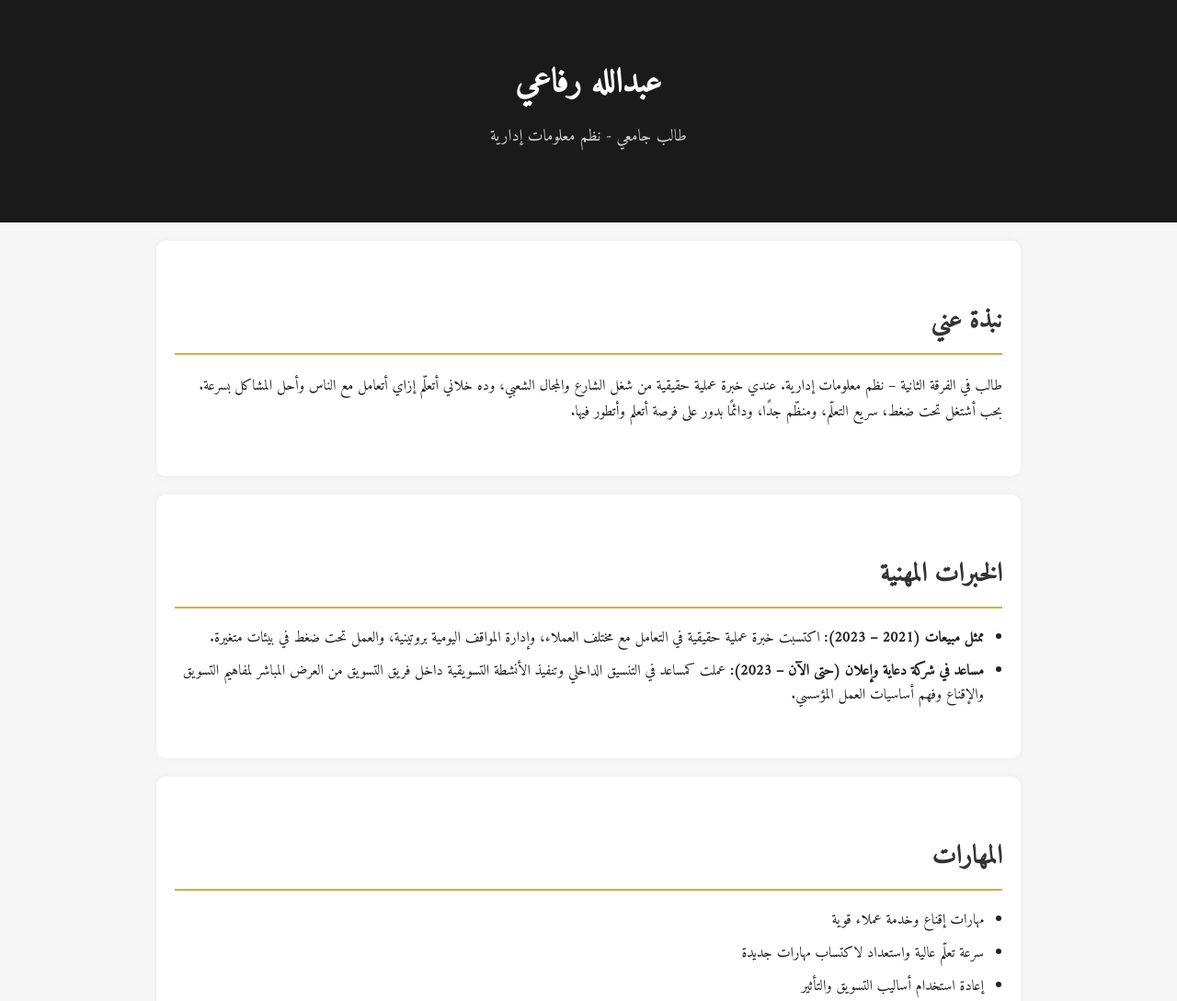
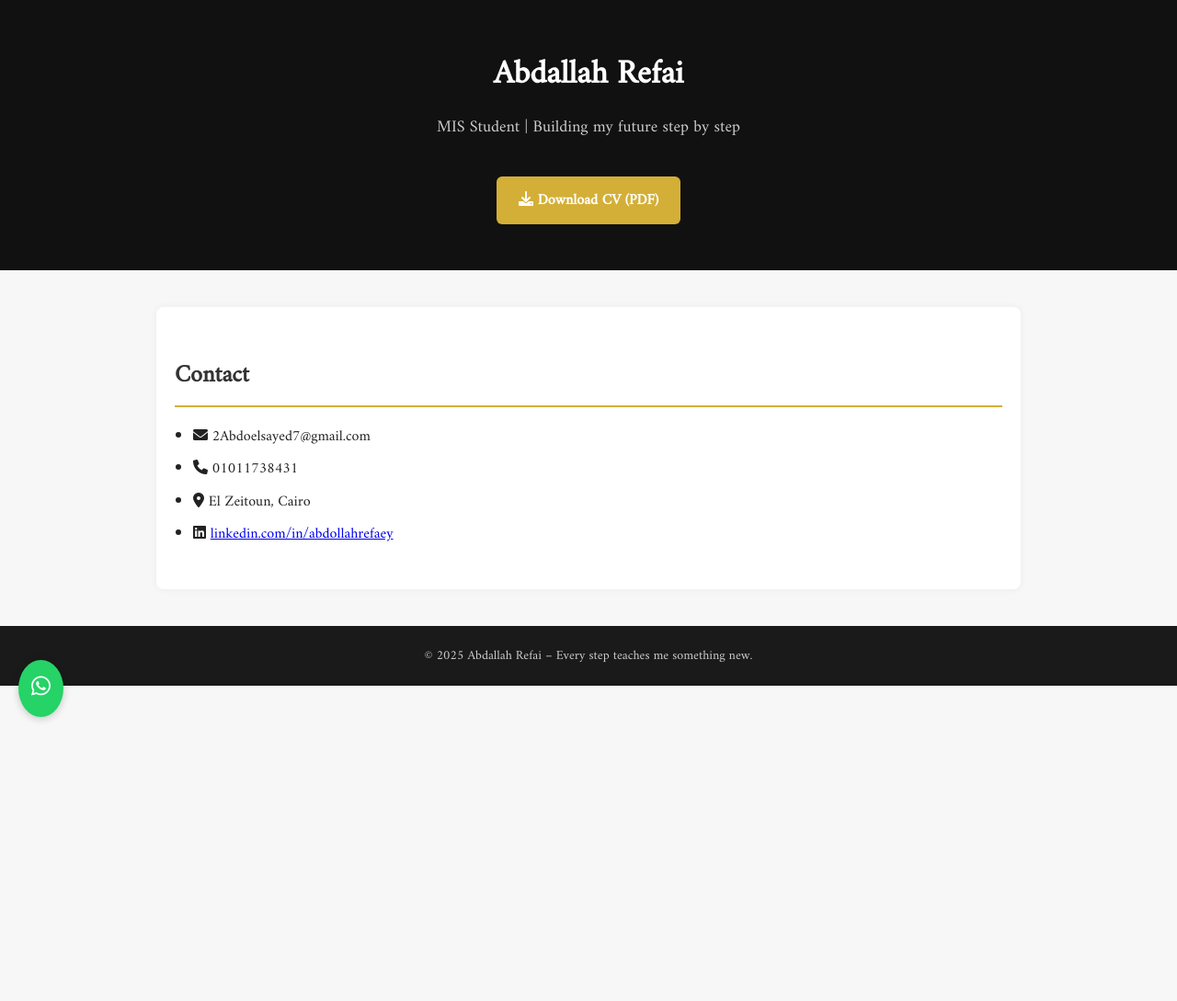
Before and after one commit to AbdoRefa3y/website-abdullah, a plain HTML site: page index.html in a window 1280 px wide. Shown: the top 1089 px of the page at 92% size. After the commit the page ends 800 px from the top, so only its background shows below. Drawn offline with Linux system fonts and the light colour scheme.

Commit message:
Add files via upload

```diff
--- a/index.html
+++ b/index.html
@@ -1,9 +1,9 @@
 
 <!DOCTYPE html>
-<html lang="ar" dir="rtl">
+<html lang="en" dir="ltr">
 <head>
   <meta charset="UTF-8">
-  <title>عبدالله رفاعي | الموقع الشخصي</title>
+  <title>Abdallah Refai | Personal Website</title>
   <meta name="viewport" content="width=device-width, initial-scale=1.0">
   <link href="https://fonts.googleapis.com/css2?family=Amiri&display=swap" rel="stylesheet">
   <link href="https://cdnjs.cloudflare.com/ajax/libs/font-awesome/6.0.0/css/all.min.css" rel="stylesheet">
@@ -13,117 +13,92 @@
       font-family: 'Amiri', serif;
       background: #f7f7f7;
       color: #222;
-      direction: rtl;
     }
     header {
-      background: #1a1a1a;
+      background: #111;
       color: #fff;
       text-align: center;
-      padding: 60px 20px;
+      padding: 50px 20px;
     }
-    header h1 { margin: 0; font-size: 36px; }
-    header p { margin-top: 10px; font-size: 18px; color: #ccc; }
+    header h1 { font-size: 36px; margin: 0; }
+    header p { font-size: 18px; margin-top: 10px; color: #ccc; }
+    .download-cv {
+      display: inline-block;
+      margin-top: 20px;
+      padding: 12px 24px;
+      background: #d4af37;
+      color: white;
+      text-decoration: none;
+      border-radius: 6px;
+      font-weight: bold;
+    }
     section {
       max-width: 900px;
-      margin: auto;
-      padding: 40px 20px;
+      margin: 40px auto;
       background: #fff;
-      margin-top: 20px;
-      border-radius: 10px;
+      padding: 30px 20px;
+      border-radius: 8px;
       box-shadow: 0 0 10px rgba(0,0,0,0.05);
     }
     h2 {
-      font-size: 28px;
       color: #333;
+      font-size: 26px;
       border-bottom: 2px solid #d4af37;
       padding-bottom: 10px;
       margin-bottom: 20px;
     }
-    ul { padding-right: 20px; }
+    ul { padding-left: 20px; }
     li { margin-bottom: 10px; line-height: 1.6; }
     footer {
       background: #1a1a1a;
       color: #ccc;
       text-align: center;
       padding: 20px;
+      margin-top: 40px;
       font-size: 14px;
-      margin-top: 40px;
     }
-    .contact-info i {
-      margin-left: 10px;
-      color: #d4af37;
+    .whatsapp-btn {
+      position: fixed;
+      bottom: 20px;
+      left: 20px;
+      background-color: #25d366;
+      color: white;
+      font-size: 24px;
+      padding: 10px 14px;
+      border-radius: 50%;
+      text-decoration: none;
+      z-index: 1000;
+      box-shadow: 0 2px 8px rgba(0,0,0,0.2);
     }
   </style>
 </head>
 <body>
+
   <header>
-    <h1>عبدالله رفاعي</h1>
-    <p>طالب جامعي - نظم معلومات إدارية</p>
+    <h1>Abdallah Refai</h1>
+    <p>MIS Student | Building my future step by step</p>
+    <a class="download-cv" href="Abdallah_Refai_CV.pdf" download>
+      <i class="fas fa-download"></i> Download CV (PDF)
+    </a>
   </header>
 
   <section>
-    <h2>نبذة عني</h2>
-    <p>
-      طالب في الفرقة الثانية – نظم معلومات إدارية. عندي خبرة عملية حقيقية من شغل الشارع والمجال الشعبي، وده خلاني أتعلّم إزاي أتعامل مع الناس وأحل المشاكل بسرعة.
-      بحب أشتغل تحت ضغط، سريع التعلّم، ومنظّم جدًا، ودائمًا بدور على فرصة أتعلم وأتطور فيها.
-    </p>
-  </section>
-
-  <section>
-    <h2>الخبرات المهنية</h2>
+    <h2>Contact</h2>
     <ul>
-      <li><strong>ممثل مبيعات (2021 – 2023):</strong> اكتسبت خبرة عملية حقيقية في التعامل مع مختلف العملاء، وإدارة المواقف اليومية بروتينية، والعمل تحت ضغط في بيئات متغيرة.</li>
-      <li><strong>مساعد في شركة دعاية وإعلان (حتى الآن – 2023):</strong> عملت كمساعد في التنسيق الداخلي وتنفيذ الأنشطة التسويقية داخل فريق التسويق من العرض المباشر لمفاهيم التسويق والإقناع وفهم أساسيات العمل المؤسسي.</li>
+      <li><i class="fas fa-envelope"></i> 2Abdoelsayed7@gmail.com</li>
+      <li><i class="fas fa-phone"></i> 01011738431</li>
+      <li><i class="fas fa-map-marker-alt"></i> El Zeitoun, Cairo</li>
+      <li><i class="fab fa-linkedin"></i> <a href="https://www.linkedin.com/in/abdollahrefaey" target="_blank">linkedin.com/in/abdollahrefaey</a></li>
     </ul>
   </section>
 
-  <section>
-    <h2>المهارات</h2>
-    <ul>
-      <li>مهارات إقناع وخدمة عملاء قوية</li>
-      <li>سرعة تعلّم عالية واستعداد لاكتساب مهارات جديدة</li>
-      <li>إعادة استخدام أساليب التسويق والتأثير</li>
-      <li>العمل تحت الضغط وفي بيئات متنوعة</li>
-    </ul>
-  </section>
+  <footer>
+    &copy; 2025 Abdallah Refai – Every step teaches me something new.
+  </footer>
 
-  <section>
-    <h2>الهوايات والمهارات الشخصية</h2>
-    <ul>
-      <li>📚 القراءة</li>
-      <li>🧠 تنمية الذات</li>
-      <li>💻 تعلّم أونلاين</li>
-      <li>⏱️ تنظيم الوقت</li>
-      <li>🗣️ التواصل الفعّال</li>
-    </ul>
-  </section>
+  <a class="whatsapp-btn" href="https://wa.me/201011738431" target="_blank" title="Contact me on WhatsApp">
+    <i class="fab fa-whatsapp"></i>
+  </a>
 
-  <section>
-    <h2>اللغات</h2>
-    <ul>
-      <li>اللغة العربية (إتقان تام)</li>
-      <li>اللغة الإنجليزية (متوسطة)</li>
-      <li>اللغة الفرنسية (متعلم)</li>
-    </ul>
-  </section>
-
-  <section>
-    <h2>التعليم</h2>
-    <ul>
-      <li>معهد القاهرة الجديدة العالي</li>
-      <li>الفرقة الثانية – شعبة نظم ومعلومات إدارية</li>
-    </ul>
-  </section>
-
-  <section>
-    <h2>التواصل</h2>
-    <p class="contact-info"><i class="fas fa-envelope"></i> 2Abdoelsayed7@gmail.com</p>
-    <p class="contact-info"><i class="fas fa-phone"></i> 01011738431</p>
-    <p class="contact-info"><i class="fas fa-map-marker-alt"></i> 10 Ahmed El Sayed Street, El Zeitoun, Cairo</p>
-  </section>
-
-  <footer>
-    &copy; 2025 عبدالله رفاعي. جميع الحقوق محفوظة.
-  </footer>
 </body>
 </html>
```
